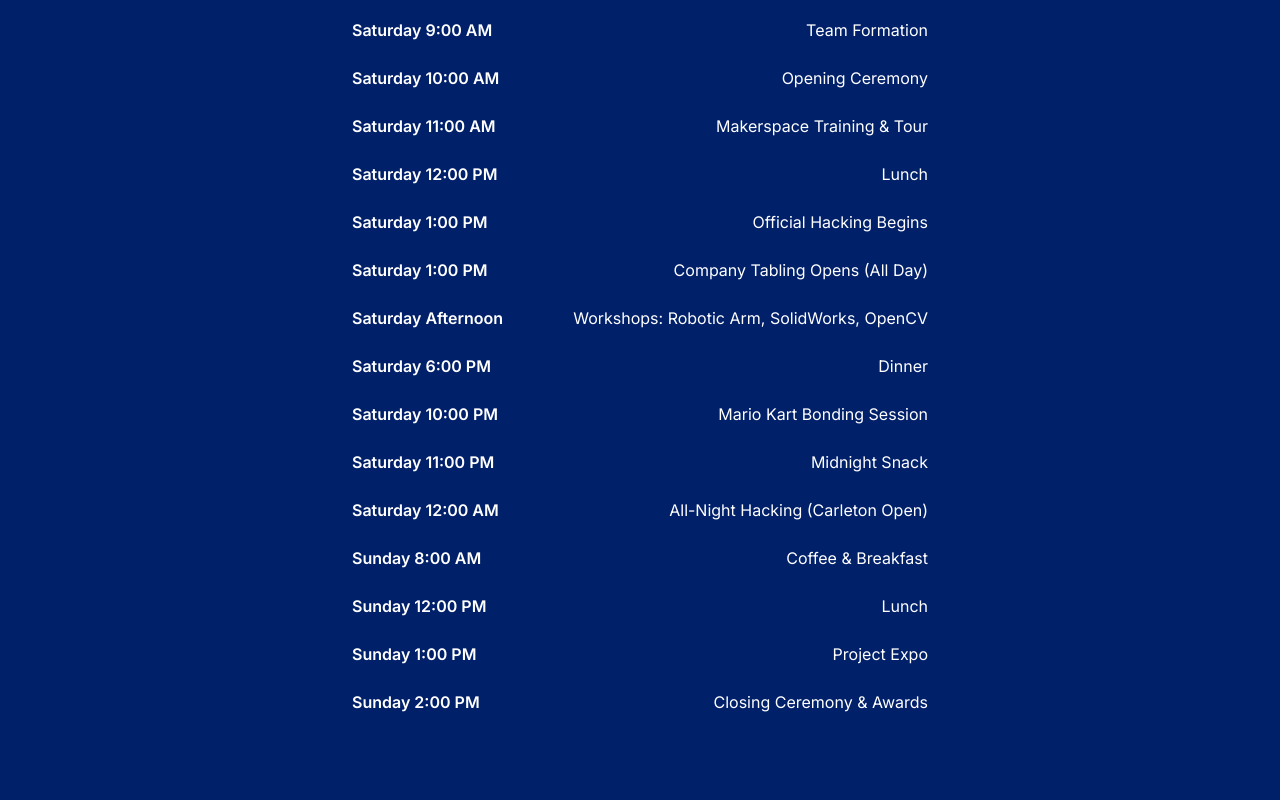
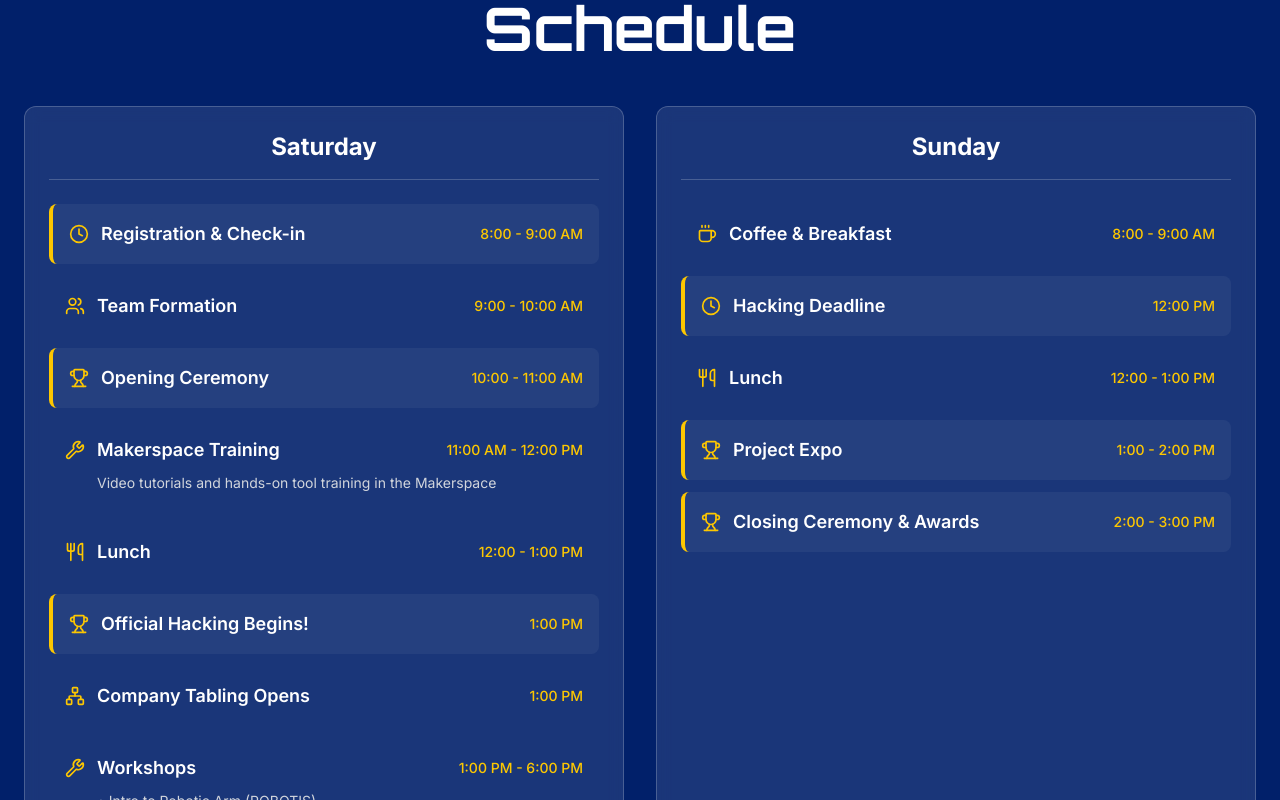
Before and after one commit to saloni-jain-code/make-cu, a Next.js app: page / in a window 1280 px wide. Shown: the part 1580-2380 px from the top of the page. Built offline with nearby package versions, Linux system fonts and the light colour scheme.

Commit message:
updated schedule format

```diff
--- a/app/components/Schedule.tsx
+++ b/app/components/Schedule.tsx
@@ -1,40 +1,214 @@
-export default function Schedule() {
+import React from 'react';
+import { Clock, Users, Wrench, Utensils, Trophy, Coffee, Gamepad2, Network } from 'lucide-react';
 
-const events = [
-    // Saturday Schedule
-    { time: "Saturday 9:00 AM", title: "Team Formation" },
-    { time: "Saturday 10:00 AM", title: "Opening Ceremony" },
-    { time: "Saturday 11:00 AM", title: "Makerspace Training & Tour" },
-    { time: "Saturday 12:00 PM", title: "Lunch" },
-    { time: "Saturday 1:00 PM", title: "Official Hacking Begins" },
-    { time: "Saturday 1:00 PM", title: "Company Tabling Opens (All Day)" },
-    { time: "Saturday Afternoon", title: "Workshops: Robotic Arm, SolidWorks, OpenCV" },
-    { time: "Saturday 6:00 PM", title: "Dinner" },
-    { time: "Saturday 10:00 PM", title: "Mario Kart Bonding Session" },
-    { time: "Saturday 11:00 PM", title: "Midnight Snack" },
-    { time: "Saturday 12:00 AM", title: "All-Night Hacking (Carleton Open)" },
+const saturdayEvents: ScheduleEventProps[] = [
+  {
+    time: "8:00 - 9:00 AM",
+    title: "Registration & Check-in",
+    icon: Clock,
+    isHighlight: true
+  },
+  {
+    time: "9:00 - 10:00 AM",
+    title: "Team Formation",
+    icon: Users
+  },
+  {
+    time: "10:00 - 11:00 AM",
+    title: "Opening Ceremony",
+    icon: Trophy,
+    isHighlight: true
+  },
+  {
+    time: "11:00 AM - 12:00 PM",
+    title: "Makerspace Training",
+    description: "Video tutorials and hands-on tool training in the Makerspace",
+    icon: Wrench
+  },
+  {
+    time: "12:00 - 1:00 PM",
+    title: "Lunch",
+    icon: Utensils
+  },
+  {
+    time: "1:00 PM",
+    title: "Official Hacking Begins!",
+    icon: Trophy,
+    isHighlight: true
+  },
+  {
+    time: "1:00 PM",
+    title: "Company Tabling Opens",
+    icon: Network,
+  },
+  {
+    time: "1:00 PM - 6:00 PM",
+    title: "Workshops",
+    description: "• Intro to Robotic Arm (ROBOTIS)\n• Intro to SolidWorks\n• Intro to OpenCV",
+    icon: Wrench
+  },
+  {
+    time: "6:00 - 7:00 PM",
+    title: "Dinner",
+    icon: Utensils
+  },
+  {
+    time: "10:00 - 11:00 PM",
+    title: "Mario Kart Tournament",
+    icon: Gamepad2
+  },
+  {
+    time: "11:00 PM - 12:00 AM",
+    title: "Midnight Snack",
+    icon: Utensils
+  },
+  {
+    time: "All Night",
+    title: "24/7 Hacking",
+    description: "Carleton Commons and the Makerspace will stay open all night for hackers",
+    icon: Clock
+  }
+];
 
-    // Sunday Schedule
-    { time: "Sunday 8:00 AM", title: "Coffee & Breakfast" },
-    { time: "Sunday 12:00 PM", title: "Lunch" },
-    { time: "Sunday 1:00 PM", title: "Project Expo" },
-    { time: "Sunday 2:00 PM", title: "Closing Ceremony & Awards" }
-  ];
+const sundayEvents: ScheduleEventProps[] = [
+  {
+    time: "8:00 - 9:00 AM",
+    title: "Coffee & Breakfast",
+    icon: Coffee
+  },
+  {
+    time: "12:00 PM",
+    title: "Hacking Deadline",
+    icon: Clock,
+    isHighlight: true
+  },
+  {
+    time: "12:00 - 1:00 PM",
+    title: "Lunch",
+    icon: Utensils
+  },
+  {
+    time: "1:00 - 2:00 PM",
+    title: "Project Expo",
+    icon: Trophy,
+    isHighlight: true
+  },
+  {
+    time: "2:00 - 3:00 PM",
+    title: "Closing Ceremony & Awards",
+    icon: Trophy,
+    isHighlight: true
+  }
+];
+
+interface ScheduleEventProps {
+  time: string;
+  title: string;
+  description?: string;
+  icon: React.ComponentType<{ className?: string }>;
+  isHighlight?: boolean;
+}
+
+interface DayScheduleProps {
+  day: string;
+  events: ScheduleEventProps[];
+}
+
+const ScheduleEvent: React.FC<ScheduleEventProps> = ({
+  time,
+  title,
+  description,
+  icon: Icon,
+  isHighlight = false
+}) => (
+  <div className={`flex items-start space-x-3 p-4 rounded-lg transition-all duration-200 hover:bg-white/10 ${
+    isHighlight ? 'bg-white/5 border-l-4 border-yellow-400' : ''
+  }`}>
+    <div className="flex-shrink-0 mt-1">
+      <Icon className="w-5 h-5 text-yellow-400" />
+    </div>
+    <div className="flex-grow">
+      <div className="flex flex-col sm:flex-row sm:items-center sm:justify-between">
+        <h3 className="font-semibold text-white text-lg">{title}</h3>
+        <span className="text-yellow-400 font-medium text-sm mt-1 sm:mt-0">{time}</span>
+      </div>
+      {description && (
+        <p className="text-gray-300 text-sm mt-2 leading-relaxed whitespace-pre-line">{description}</p>
+      )}
+    </div>
+  </div>
+);
+
+const DaySchedule: React.FC<DayScheduleProps> = ({ day, events }) => (
+  <div className="bg-white/10 backdrop-blur-sm rounded-xl p-6 border border-white/20">
+    <h2 className="text-2xl font-bold text-white mb-6 text-center border-b border-white/20 pb-4">
+      {day}
+    </h2>
+    <div className="space-y-3">
+      {events.map((event, index) => (
+        <ScheduleEvent key={index} {...event} />
+      ))}
+    </div>
+  </div>
+);
+
+const HackathonSchedule: React.FC = () => {
+  return (
+      <section className="px-6 py-20" id="schedule">
+        <div className="max-w-7xl mx-auto">
+          <div className="text-center mb-12">
+            <h1 className="font-mono text-3xl sm:text-5xl md:text-6xl font-bold mb-6 sm:mb-8 text-white text-center">
+            Schedule
+            </h1>
+          </div>
+
+        <div className="grid grid-cols-1 md:grid-cols-2 gap-8">
+          <DaySchedule day="Saturday" events={saturdayEvents} />
+          <DaySchedule day="Sunday" events={sundayEvents} />
+        </div>
+      </div>
+    </section>
+  );
+};
+
+export default HackathonSchedule;
+// export default function Schedule() {
+
+// const events = [
+//     // Saturday Schedule
+//     { time: "Saturday 9:00 AM", title: "Team Formation" },
+//     { time: "Saturday 10:00 AM", title: "Opening Ceremony" },
+//     { time: "Saturday 11:00 AM", title: "Makerspace Training & Tour" },
+//     { time: "Saturday 12:00 PM", title: "Lunch" },
+//     { time: "Saturday 1:00 PM", title: "Official Hacking Begins" },
+//     { time: "Saturday 1:00 PM", title: "Company Tabling Opens (All Day)" },
+//     { time: "Saturday Afternoon", title: "Workshops: Robotic Arm, SolidWorks, OpenCV" },
+//     { time: "Saturday 6:00 PM", title: "Dinner" },
+//     { time: "Saturday 10:00 PM", title: "Mario Kart Bonding Session" },
+//     { time: "Saturday 11:00 PM", title: "Midnight Snack" },
+//     { time: "Saturday 12:00 AM", title: "All-Night Hacking (Carleton Open)" },
+
+//     // Sunday Schedule
+//     { time: "Sunday 8:00 AM", title: "Coffee & Breakfast" },
+//     { time: "Sunday 12:00 PM", title: "Lunch" },
+//     { time: "Sunday 1:00 PM", title: "Project Expo" },
+//     { time: "Sunday 2:00 PM", title: "Closing Ceremony & Awards" }
+//   ];
 
 
-    return (
-      <section className="text-white px-6 pb-20" id="schedule">
-        <h2 className="font-mono text-3xl sm:text-6xl font-bold text-center mb-10">
-          Schedule
-        </h2>
-        <ul className="max-w-xl mx-auto space-y-6">
-          {events.map((event, index) => (
-            <li key={index} className="flex flex-col sm:flex-row sm:justify-between">
-              <span className="font-semibold">{event.time}</span>
-              <span className="text-white">{event.title}</span>
-            </li>
-          ))}
-        </ul>
-      </section>
-    );
-  }
+//     return (
+//       <section className="text-white px-6 pb-20" id="schedule">
+//         <h2 className="font-mono text-3xl sm:text-6xl font-bold text-center mb-10">
+//           Schedule
+//         </h2>
+//         <ul className="max-w-xl mx-auto space-y-6">
+//           {events.map((event, index) => (
+//             <li key={index} className="flex flex-col sm:flex-row sm:justify-between">
+//               <span className="font-semibold">{event.time}</span>
+//               <span className="text-white">{event.title}</span>
+//             </li>
+//           ))}
+//         </ul>
+//       </section>
+//     );
+//   }
--- a/package.json
+++ b/package.json
@@ -9,6 +9,7 @@
     "lint": "next lint"
   },
   "dependencies": {
+    "lucide-react": "^0.522.0",
     "next": "15.3.3",
     "react": "^19.0.0",
     "react-dom": "^19.0.0"
```
Also changed, not shown: 1 other file (tests, documents, lock files or other folders).
